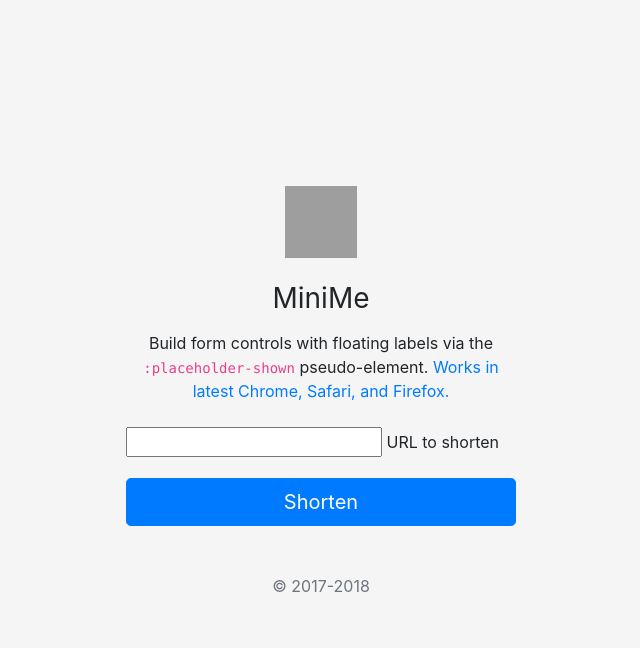
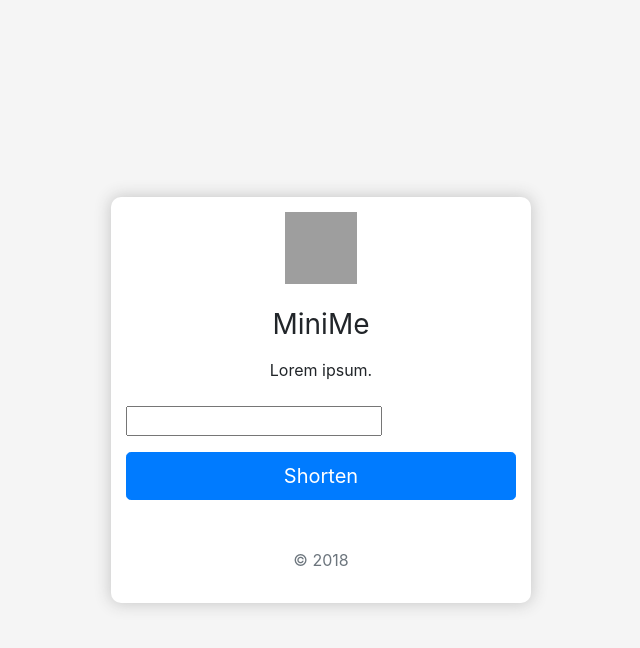
Before and after one commit to bluecap-se/minime, a Django app: template app/minime/templates/index.html in a window 1280 px wide. Shown: the top 648 px of the page, without its empty margins (319-959 px from the left). Run offline with Django 3.2, Linux system fonts and the light colour scheme; the template is opened without the code that fills it, so the values that code supplies are empty, except form fields; tables that the repository leaves empty hold one stand-in row (values such as "Sample post"); form fields are guessed from the names that the template uses; style sheets or scripts are compiled from the project's sources; some libraries are stand-ins or nearby versions; grey boxes are pictures that could not be loaded.

Commit message:
WIP: Design update

```diff
--- a/app/minime/static/styles.less
+++ b/app/minime/static/styles.less
@@ -23,9 +23,15 @@ body {
     max-width: 420px;
     padding: 15px;
     margin: auto;
+
+    border-radius: 10px;
+    background-color: #fff;
+    -webkit-box-shadow: 0px 0px 16px 1px #c7c7c7;
+    -moz-box-shadow: 0px 0px 16px 1px #c7c7c7;
+    box-shadow: 0px 0px 16px 1px #c7c7c7;
+
+    .form-label-group {
+        position: relative;
+        margin-bottom: 1rem;
+    }
 }
-
-.form-label-group {
-    position: relative;
-    margin-bottom: 1rem;
-}
--- a/app/minime/templates/index.html
+++ b/app/minime/templates/index.html
@@ -27,12 +27,11 @@
         <div class="text-center mb-4">
             <img class="mb-4" src="https://getbootstrap.com/docs/4.1/assets/brand/bootstrap-solid.svg" alt="" width="72" height="72">
             <h1 class="h3 mb-3 font-weight-normal">MiniMe</h1>
-            <p>Build form controls with floating labels via the <code>:placeholder-shown</code> pseudo-element. <a href="https://caniuse.com/#feat=css-placeholder-shown">Works in latest Chrome, Safari, and Firefox.</a></p>
+            <p>Lorem ipsum.</p>
         </div>
 
         <div class="form-label-group">
             {{ form.url }}
-            <label for="id_url">URL to shorten</label>
         </div>
 
         <!--
@@ -49,7 +48,7 @@
         -->
 
         <button class="btn btn-lg btn-primary btn-block" type="submit">Shorten</button>
-        <p class="mt-5 mb-3 text-muted text-center">&copy; 2017-2018</p>
+        <p class="mt-5 mb-3 text-muted text-center">&copy; 2018</p>
     </form>
 
 </body>
```
